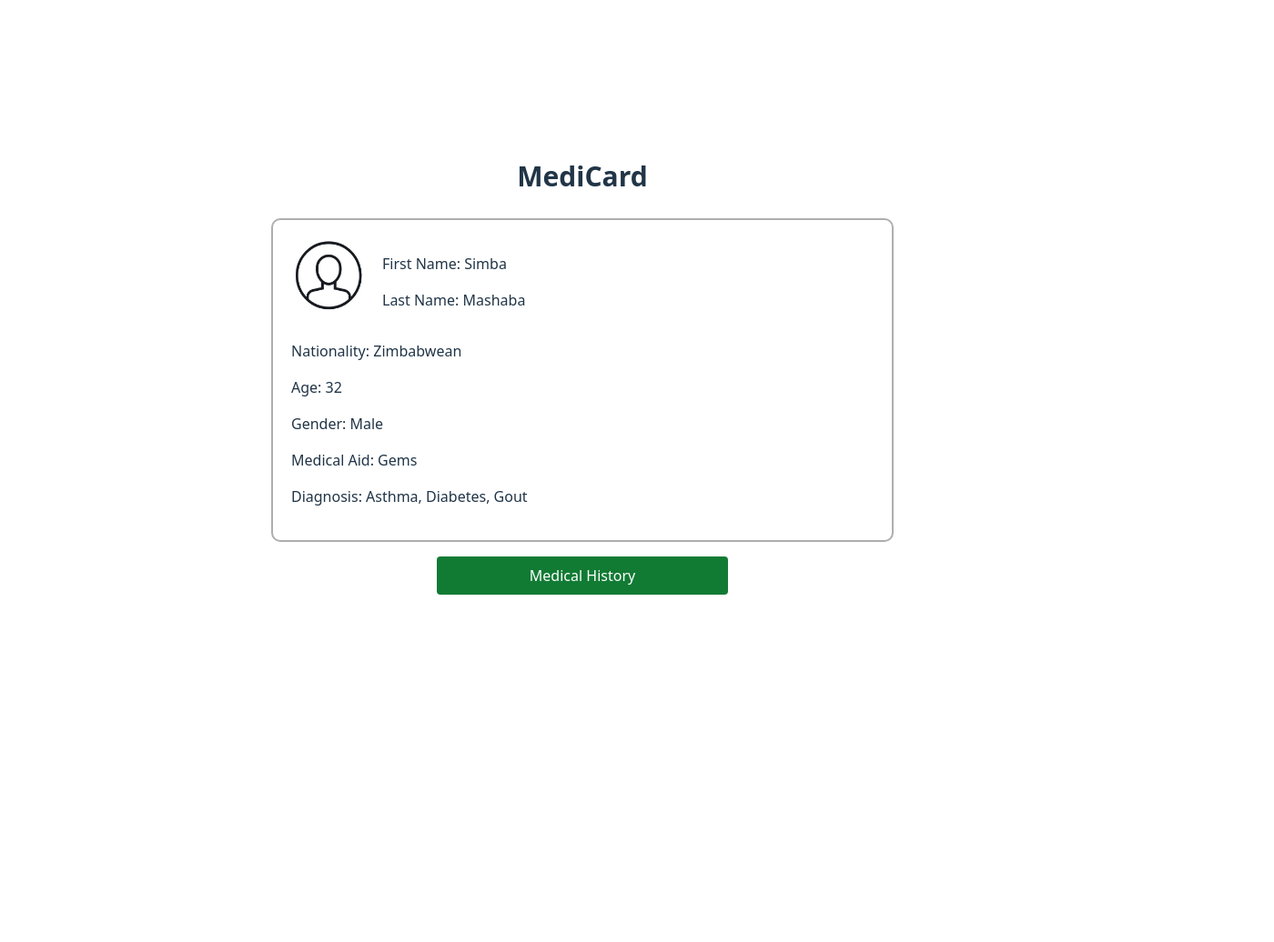
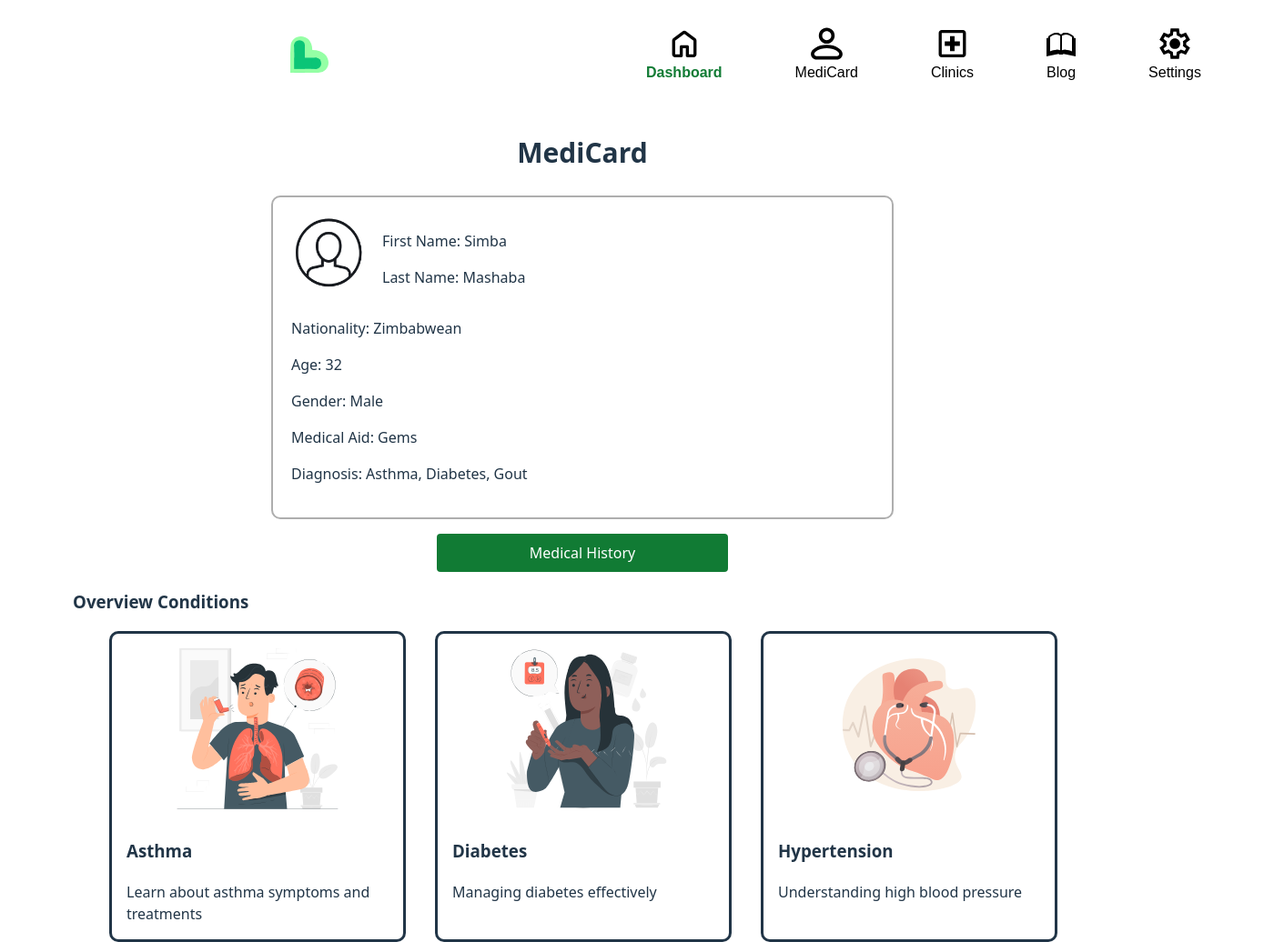
Before and after one commit to reaapunzell/HealthLink, a React (Vite) app in the folder health-link/: page /medicard in a window 1280 px wide. Shown: the whole page at 91% size, 1400 px wide, since content can reach past the window. Before the commit the page ends 800 px from the top, so only its background shows below. Built offline with nearby package versions, Linux system fonts and the light colour scheme.

Commit message:
add navigation bar and overview conditions to medicard page

```diff
--- a/health-link/src/components/MediCard.jsx
+++ b/health-link/src/components/MediCard.jsx
@@ -2,6 +2,7 @@ import React from "react";
 import Navigation from "./Navigation";
 import { useNavigate } from "react-router-dom";
 import "/src/assets/style.css";
+import OverviewConditions from "./OverviewConditions";
 
 function MediCard() {
   const navigate = useNavigate();
@@ -10,6 +11,8 @@ function MediCard() {
     navigate("/appointments");
   };
   return (
+    <div className="app-container">
+      <Navigation />
       <div className="medi-card-container">
         <h2>MediCard</h2>
         <div className="medical-card" id="medicalCard">
@@ -43,6 +46,10 @@ function MediCard() {
 
         <button className="medical-history-btn">Medical History</button>
       </div>
+      <div className="medicard-conditions">
+        <OverviewConditions />
+      </div>
+    </div>
   );
 }
 
```
Lines whose indentation alone changed are shown as unchanged.
